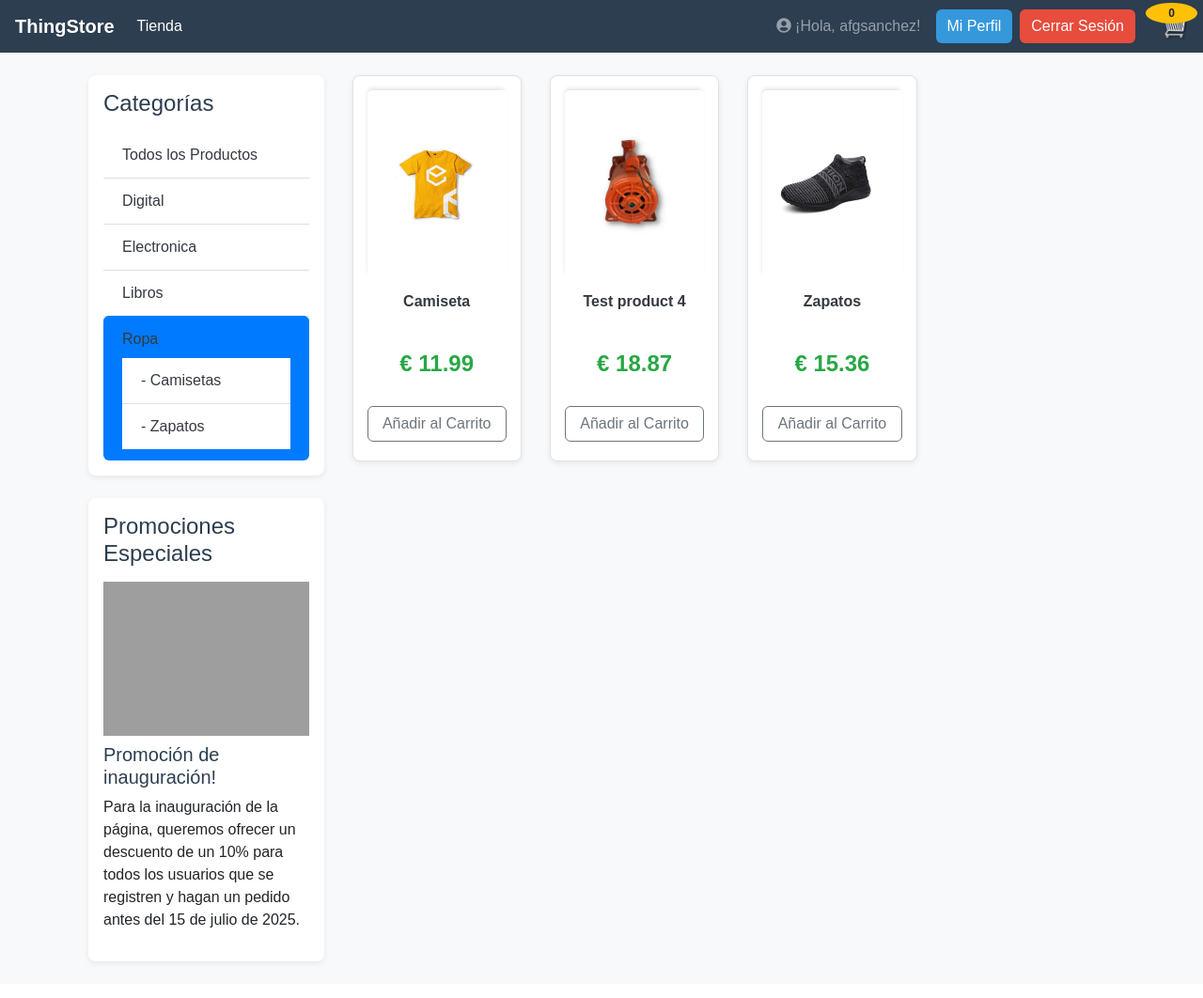
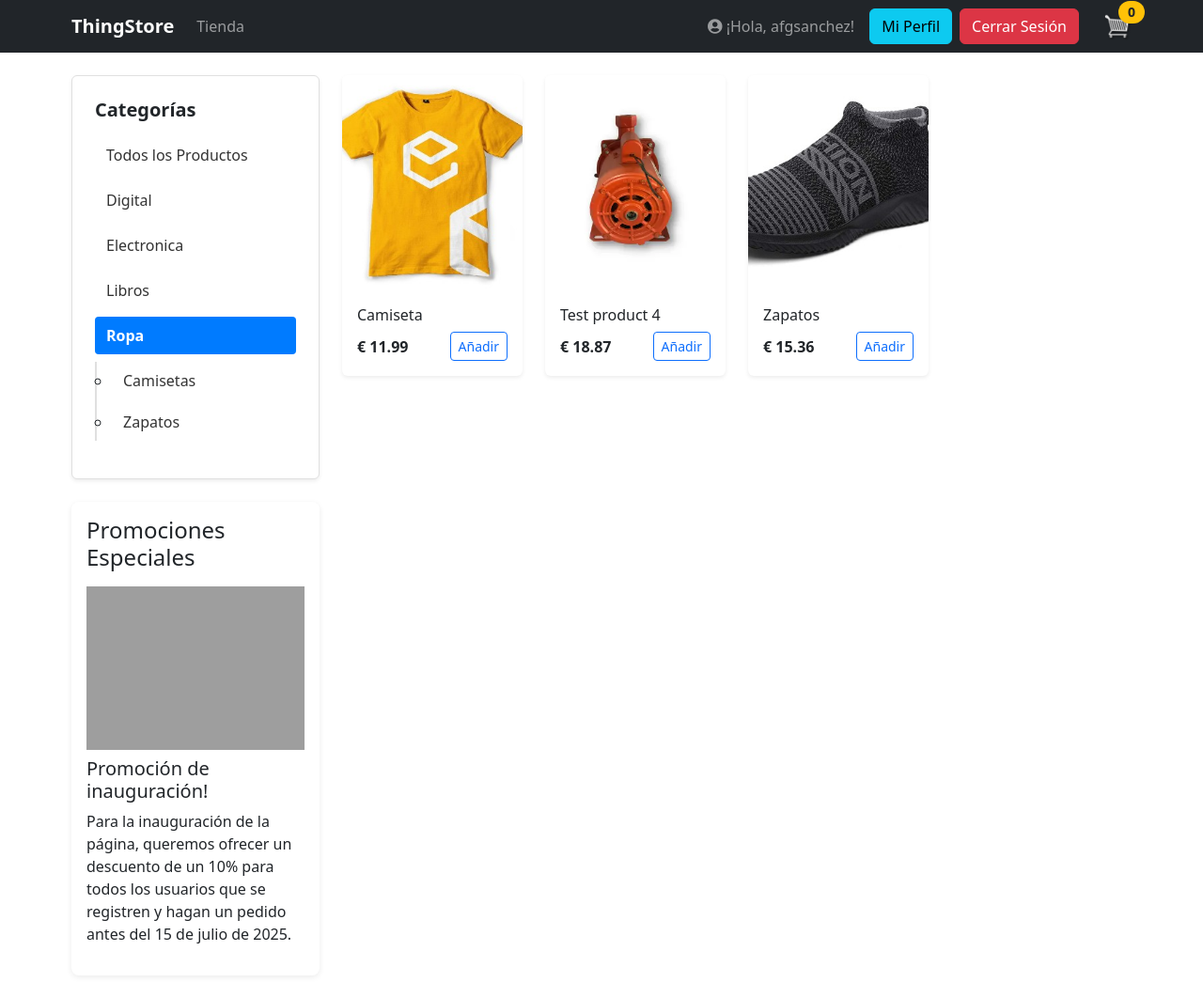
Before and after one commit to afgsanchez/django_ecommerce, a Django app: a page that uses ecommerce/store/templates/store/main.html in a window 1280 px wide. Shown: the whole page at 94% size. Before the commit the page ends 1027 px from the top, so only its background shows below. Run offline with Django 5.2, Linux system fonts and the light colour scheme; a user stored in the database is signed in; data comes from the database, SQL or seed files in the repository; both versions use the stored data as it was after the commit; some libraries are stand-ins or nearby versions; grey boxes are pictures that could not be loaded.

Commit message:
updates frontend

```diff
--- a/ecommerce/static/css/main.css
+++ b/ecommerce/static/css/main.css
@@ -1,4 +1,9 @@
 /* === Global === */
+
+html, body {
+  overflow-x: hidden;
+}
+
 body {
   font-family: sans-serif;
   background-color: #f8f9fa;
@@ -9,7 +14,20 @@ h1, h2, h3, h4, h5, h6 {
   color: #2c3e50;
 }
 
+.navbar {
+  flex-wrap: wrap;
+}
+
+.navbar-brand {
+  font-weight: 700;
+}
+
+.bg-dark {
+  background-color: #2c3e50 !important;
+}
+
 /* === Contenedores === */
+
 .container {
   max-width: 90% !important;
   padding-left: 30px;
@@ -25,6 +43,54 @@ h1, h2, h3, h4, h5, h6 {
 }
 
 /* === Productos === */
+
+.product-card {
+  border-radius: 0.75rem;
+  transition: transform 0.3s ease, box-shadow 0.3s ease;
+}
+
+.product-card:hover {
+  transform: translateY(-5px);
+  box-shadow: 0 8px 18px rgba(0, 0, 0, 0.15);
+}
+
+.product-image {
+  object-fit: cover;
+  height: 230px;
+  border-top-left-radius: 0.75rem;
+  border-top-right-radius: 0.75rem;
+  transition: transform 0.3s ease;
+}
+
+.product-card:hover .product-image {
+  transform: scale(1.03);
+}
+
+.product-detail-img {
+  object-fit: contain;
+  max-height: 400px;
+  width: 100%;
+  border-radius: 0.5rem;
+  max-width: 100%;
+  height: auto;
+  display: block;
+}
+
+.thumbnail-img {
+  cursor: pointer;
+  max-height: 80px;
+  object-fit: cover;
+  border-radius: 0.25rem;
+  transition: transform 0.2s ease-in-out;
+}
+
+.thumbnail-img:hover,
+.thumbnail-img:focus {
+  border: 2px solid #0d6efd;
+  outline: none;
+  transform: scale(1.05);
+}
+
 .thumbnail {
   width: 100%;
   height: 200px;
@@ -184,56 +297,19 @@ h1, h2, h3, h4, h5, h6 {
   padding: 5px;
 }
 
-.cart-row {
-    display: flex;
-    align-items: flex-stretch;
-    padding-bottom: 10px;
-    margin-bottom: 10px;
-    border-bottom: 1px solid #ececec;
-}
-
-.quantity {
-    display: inline-block;
-    font-weight: 700;
-    padding-right: 10px;
-}
-
-.chg-quantity {
-    width: 12px;
-    cursor: pointer;
-    display: block;
-    margin-top: 5px;
-    transition: .1s;
-}
-
-.chg-quantity:hover {
-    opacity: .6;
-}
-
-.hidden {
-    display: none !important;
-}
-
 /* Espaciado vertical en columnas */
-.col-lg-4, .col-lg-6, .col-lg-8, .col-lg-12 {
+.col-lg-4,
+.col-lg-6,
+.col-lg-8,
+.col-lg-12 {
   margin-top: 10px;
 }
 
-/* Navbar */
-.navbar-brand {
-    font-weight: 700;
-}
+/* === Carrusel Bootstrap 4 control === */
 
-.bg-dark {
-    background-color: #2c3e50 !important;
-}
-
-
-
-/* Estilos para los botones de control del carrusel de Bootstrap 4 */
 .carousel-control-prev,
 .carousel-control-next {
-    width: 5% !important; /* Ajusta el ancho */
+  width: 5% !important;
 }
 
 .carousel-control-prev-icon,
@@ -241,26 +317,57 @@ h1, h2, h3, h4, h5, h6 {
   width: 2rem !important;
   height: 2rem !important;
   background-size: 100%, 100% !important;
-    /* --- ¡NUEVO: Añade una sombra para que sean visibles! --- */
-    filter: drop-shadow(0px 0px 4px rgba(0, 0, 0, 0.7)); /* Sombra negra sutil */
-    /* También puedes probar con una sombra más fuerte si lo necesitas: */
-    /* filter: drop-shadow(0px 0px 6px rgba(0, 0, 0, 0.9)) drop-shadow(0px 0px 2px rgba(255, 255, 255, 0.5)); */
-    /* ---------------------------------------------------- */
+  filter: drop-shadow(0px 2px 8px rgba(0, 0, 0, 0.95))
+    drop-shadow(0px 1px 4px rgba(0, 0, 0, 0.7));
 }
 
-/* Estilos para las miniaturas interactivas */
-.thumbnail-img {
-    cursor: pointer;
-    transition: transform 0.2s ease-in-out;
+/* === Category Menu === */
+
+.category-menu {
+  background-color: #ffffff;
+  border: 1px solid #e0e0e0;
+  border-radius: 8px;
 }
 
-.thumbnail-img:hover {
-    transform: scale(1.05);
+.category-menu h4 {
+  font-size: 1.25rem;
+  color: #333;
 }
 
-/* Asegura que la imagen del detalle ocupe el espacio sin desbordar */
-.product-detail-img {
-    max-width: 100%;
-    height: auto;
+.category-link,
+.subcategory-link {
   display: block;
+  padding: 8px 12px;
+  border-radius: 4px;
+  text-decoration: none;
+  color: #333;
+  font-weight: 500;
+  transition: background-color 0.2s ease;
 }
+
+.category-link:hover,
+.subcategory-link:hover {
+  background-color: #f8f9fa;
+  color: #000;
+}
+
+.category-link.active,
+.subcategory-link.active {
+  background-color: #007bff;
+  color: #fff;
+  font-weight: 600;
+}
+
+.subcategory-list {
+  border-left: 2px solid #e0e0e0;
+  padding-left: 10px;
+  margin-top: 0.5rem;
+}
+
+/* === Responsive === */
+
+@media (max-width: 768px) {
+  .category-menu {
+    padding: 1rem;
+  }
+}
--- a/ecommerce/store/templates/store/main.html
+++ b/ecommerce/store/templates/store/main.html
@@ -7,8 +7,6 @@
     <meta name="viewport" content="width=device-width, initial-scale=1, maximum-scale=1, minimum-scale=1" />
 
     {# Bootstrap CSS (mantener para componentes existentes) #}
-    {# CUIDADO: HE ELIMINADO LA 'x' DE 'xintegrity' QUE IMPEDÍA LA CARGA DE LOS SCRIPTS #}
-    <link rel="stylesheet" href="https://stackpath.bootstrapcdn.com/bootstrap/4.4.1/css/bootstrap.min.css" integrity="sha384-Vkoo8x4CGsO3+Hhxv8T/Q5PaXtkKtu6ug5TOeNV6gBiFeWPGFN9MuhOf23Q9Ifjh" crossorigin="anonymous">
 
     <link href="https://fonts.googleapis.com/css2?family=Roboto+Mono&display=swap" rel="stylesheet">
 
@@ -21,6 +19,7 @@
     <link rel="stylesheet" href="https://cdnjs.cloudflare.com/ajax/libs/font-awesome/5.15.4/css/all.min.css" crossorigin="anonymous" />
     <link href="https://fonts.googleapis.com/css2?family=Playfair+Display&display=swap" rel="stylesheet">
 
+    <link href="https://cdn.jsdelivr.net/npm/bootstrap@5.3.3/dist/css/bootstrap.min.css" rel="stylesheet">
 
     <script type="text/javascript">
        var user = '{{request.user}}'
@@ -66,37 +65,43 @@
 <body>
 
     <nav class="navbar navbar-expand-lg navbar-dark bg-dark">
+      <div class="container">
         <a class="navbar-brand" href="{% url 'home' %}">ThingStore</a>
-      <button class="navbar-toggler" type="button" data-toggle="collapse" data-target="#navbarSupportedContent" aria-controls="navbarSupportedContent" aria-expanded="false" aria-label="Toggle navigation">
+        <button class="navbar-toggler" type="button" data-bs-toggle="collapse" data-bs-target="#navbarContent"
+          aria-controls="navbarContent" aria-expanded="false" aria-label="Toggle navigation">
           <span class="navbar-toggler-icon"></span>
         </button>
 
-      <div class="collapse navbar-collapse" id="navbarSupportedContent">
-        <ul class="navbar-nav mr-auto">
+        <div class="collapse navbar-collapse" id="navbarContent">
+          <ul class="navbar-nav me-auto mb-2 mb-lg-0">
             <li class="nav-item {% if not selected_category_obj and not selected_subcategory_obj %}active{% endif %}">
-            <a class="nav-link" href="{% url 'store' %}">Tienda <span class="sr-only">(current)</span></a>
+              <a class="nav-link" href="{% url 'store' %}">Tienda</a>
             </li>
           </ul>
-          <div class="form-inline my-2 my-lg-0">
+          <div class="d-flex align-items-center">
             {% if not user.is_authenticated %}
-                <a href="{% url 'login' %}" class="btn btn-warning">Login</a>
+              <a href="{% url 'login' %}" class="btn btn-warning me-2">Login</a>
             {% else %}
-                <span class="navbar-text mr-3">
+              <span class="navbar-text me-3">
                 <i class="fas fa-user-circle"></i> ¡Hola, {{ user.username }}!
               </span>
-                <a href="{% url 'profile' %}" class="btn btn-info mr-2">Mi Perfil</a>
-                <form action="{% url 'logout' %}" method="post" style="display: inline;">
+              <a href="{% url 'profile' %}" class="btn btn-info me-2">Mi Perfil</a>
+              <form action="{% url 'logout' %}" method="post" class="me-3 d-inline">
                 {% csrf_token %}
-                  <button type="submit" class="btn btn-danger mr-3">Cerrar Sesión</button>
+                <button type="submit" class="btn btn-danger">Cerrar Sesión</button>
               </form>
             {% endif %}
             <a href="{% url 'cart' %}" class="position-relative">
-                  <img  id="cart-icon" src="{% static 'images/cart.png' %}">
-                  <p id="cart-total" class="position-absolute badge badge-warning rounded-circle" style="top: -10px; right: -10px; padding: .4em .6em; font-size: 75%;">{{cartItems}}</p>
+              <img id="cart-icon" src="{% static 'images/cart.png' %}" alt="Carrito">
+              <span id="cart-total" class="position-absolute top-0 start-100 translate-middle badge rounded-pill bg-warning text-dark">
+                {{ cartItems }}
+              </span>
             </a>
           </div>
         </div>
+      </div>
     </nav>
+
 
      <div class="container">
             <br>
@@ -104,16 +109,14 @@
             {% endblock content %}
      </div>
 
-    {# Bootstrap JS - CUIDADO: HE ELIMINADO LA 'x' DE 'xintegrity' #}
-    <script src="https://code.jquery.com/jquery-3.4.1.slim.min.js" integrity="sha384-J6qa4849blE2+poT4WnyKhv5vZF5SrPo0iEjwBvKU7imGFAV0wwj1yYfoRSJoZ+n" crossorigin="anonymous"></script>
-    <script src="https://cdn.jsdelivr.net/npm/popper.js@1.16.0/dist/umd/popper.min.js" integrity="sha384-Q6E9RHvbIyZFJoft+2mJbHaEWldlvI9IOYy5n3zV9zzTtmI3UksdQRVvoxMfooAo" crossorigin="anonymous"></script>
-    <script src="https://stackpath.bootstrapcdn.com/bootstrap/4.4.1/js/bootstrap.min.js" integrity="sha384-wfSDF2E50Y2D1uUdj0O3uMBJnjuUD4Ih7YwaYd1iqfktj0Uod8GCExl3Og8ifwB6" crossorigin="anonymous"></script>
+
 
     {# Tu archivo cart.js #}
     <script type="text/javascript" src="{% static 'js/cart.js' %}"></script>
 
     {# Nuevo bloque para JavaScript adicional, necesario para el carrusel de Bootstrap 4 #}
     {% block extra_js %}{% endblock extra_js %}
+    <script src="https://cdn.jsdelivr.net/npm/bootstrap@5.3.3/dist/js/bootstrap.bundle.min.js"></script>
 
 </body>
 </html>
--- a/ecommerce/store/templates/store/store.html
+++ b/ecommerce/store/templates/store/store.html
@@ -5,27 +5,39 @@
     <div class="row">
         {# Barra lateral para categorías y subcategorías #}
         <div class="col-lg-3 col-md-4">
-            <div class="box-element p-3 mb-4">
-                <h4 class="mb-3">Categorías</h4>
-                <ul class="list-group list-group-flush">
-                    {# Enlace para ver todos los productos #}
-                    <li class="list-group-item {% if not selected_category %}active{% endif %}">
-                        <a href="{% url 'store' %}" class="text-decoration-none text-dark">
+            <!-- Menú lateral colapsable -->
+            <div class="category-menu shadow-sm rounded p-4 mb-4 bg-white">
+              <div class="d-flex justify-content-between align-items-center mb-3">
+                <h4 class="text-dark fw-bold mb-0">Categorías</h4>
+                <button class="btn btn-sm btn-outline-secondary d-md-none" type="button" data-bs-toggle="collapse" data-bs-target="#categoryCollapse" aria-expanded="false" aria-controls="categoryCollapse">
+                  Mostrar
+                </button>
+              </div>
+
+              <div class="collapse d-md-block" id="categoryCollapse">
+                <ul class="list-unstyled">
+                  <!-- Todos los productos -->
+                  <li class="mb-2">
+                    <a href="{% url 'store' %}"
+                       class="category-link {% if not selected_category %}active{% endif %}">
                       Todos los Productos
                     </a>
                   </li>
+
                   {% for cat in categories %}
-                        <li class="list-group-item {% if selected_category and selected_category.slug == cat.slug %}active{% endif %}">
-                            <a href="{% url 'products_by_category' cat.slug %}" class="text-decoration-none text-dark">
+                    <li class="mb-2">
+                      <a href="{% url 'products_by_category' cat.slug %}"
+                         class="category-link {% if selected_category and selected_category.slug == cat.slug %}active{% endif %}">
                         {{ cat.name }}
                       </a>
-                            {# Mostrar subcategorías si esta categoría está seleccionada o si hay subcategorías globales (opcional) #}
+
                       {% if selected_category and selected_category.slug == cat.slug and subcategories %}
-                                <ul class="list-group list-group-flush mt-2">
+                        <ul class="subcategory-list mt-2 ps-3">
                           {% for subcat in subcategories %}
-                                        <li class="list-group-item list-group-item-action {% if selected_subcategory and selected_subcategory.slug == subcat.slug %}active{% endif %}">
-                                            <a href="{% url 'products_by_subcategory' cat.slug subcat.slug %}" class="text-decoration-none text-dark">
-                                                - {{ subcat.name }}
+                            <li class="mb-1">
+                              <a href="{% url 'products_by_subcategory' cat.slug subcat.slug %}"
+                                 class="subcategory-link {% if selected_subcategory and selected_subcategory.slug == subcat.slug %}active{% endif %}">
+                                {{ subcat.name }}
                               </a>
                             </li>
                           {% endfor %}
@@ -35,6 +47,9 @@
                   {% endfor %}
                 </ul>
               </div>
+            </div>
+
+
 
             {# --- NUEVA SECCIÓN DE PROMOCIONES --- #}
             {% if promotions %}
@@ -65,17 +80,22 @@
             <div class="row">
                 {% for product in products %}
                   <div class="col-lg-3 col-md-6 col-sm-6 mb-4">
-                        <div class="box-element product-item">
-                            {# Enlaza la imagen a la página de detalle del producto #}
+                    <div class="card h-100 shadow-sm border-0 product-card">
                       <a href="{% url 'product_detail' product.slug %}">
-                                <img class="thumbnail" src="{{ product.imageURL }}">
+                        <img src="{{ product.imageURL }}" class="card-img-top product-image" alt="{{ product.name }}">
                       </a>
-                            <div class="product-info">
-                                {# Enlaza el nombre del producto a la página de detalle #}
-                                <h6><strong><a href="{% url 'product_detail' product.slug %}" class="text-dark">{{ product.name }}</a></strong></h6>
-                                <hr>
-                                <h4 style="display: inline-block; float: right"><strong>€ {{ product.price|floatformat:2 }}</strong></h4>
-                                <button data-product="{{ product.id }}" data-action="add" class="btn btn-outline-secondary add-btn update-cart">Añadir al Carrito</button>
+                      <div class="card-body d-flex flex-column">
+                        <h6 class="card-title mb-2">
+                          <a href="{% url 'product_detail' product.slug %}" class="text-decoration-none text-dark">
+                            {{ product.name }}
+                          </a>
+                        </h6>
+                        <div class="d-flex justify-content-between align-items-center mt-auto">
+                          <span class="fw-bold text-dark">€ {{ product.price|floatformat:2 }}</span>
+                          <button data-product="{{ product.id }}" data-action="add" class="btn btn-sm btn-outline-primary update-cart">
+                            Añadir
+                          </button>
+                        </div>
                       </div>
                     </div>
                   </div>
@@ -85,6 +105,7 @@
                     <a href="{% url 'store' %}" class="btn btn-primary mt-3">Ver todos los productos</a>
                   </div>
                 {% endfor %}
+
             </div>
         </div>
     </div>
--- a/ecommerce/store/views.py
+++ b/ecommerce/store/views.py
@@ -479,32 +479,32 @@ def contact_view(request):
 
 
 def product_detail(request, product_slug):
-    data = cartData(request)  # Asumo que cartData() es una función de utilidad global o importada
+    data = cartData(request)  # Función que asumo tienes para el carrito
     cartItems = data['cartItems']
 
-    # Obtener el producto usando el slug. Si no se encuentra, devolver 404.
+    # Obtener el producto o 404
     product = get_object_or_404(Product, slug=product_slug)
 
-    # Obtener las imágenes adicionales relacionadas con este producto
-    # Django automáticamente crea un manager para related_name='additional_images'
+    # Imágenes principales y adicionales
     additional_images = product.additional_images.all().order_by('order')
-
-    # Si hay una imagen principal, la incluimos en la lista para mostrarla primero
     all_product_images = []
     if product.image:
         all_product_images.append(product.image)
+    for img_obj in additional_images:
+        all_product_images.append(img_obj.image)
 
-    # Añadimos las imágenes adicionales
-    for img_obj in additional_images:
-        all_product_images.append(img_obj.image)  # Accedemos al campo ImageField
-
-    # Puedes añadir lógica para "productos relacionados" aquí si lo deseas
-    # related_products = Product.objects.filter(subcategory=product.subcategory).exclude(id=product.id)[:4]
+    # Productos relacionados: por subcategoría o categoría, excluyendo el producto actual
+    if product.subcategory:
+        related_products = Product.objects.filter(subcategory=product.subcategory).exclude(id=product.id)[:4]
+    elif product.category:
+        related_products = Product.objects.filter(category=product.category).exclude(id=product.id)[:4]
+    else:
+        related_products = Product.objects.none()  # Si no hay categoría ni subcategoría
 
     context = {
         'product': product,
         'cartItems': cartItems,
-        'all_product_images': all_product_images,  # Pasamos todas las URLs de imagen
-        # 'related_products': related_products, # Si implementas productos relacionados
+        'all_product_images': all_product_images,
+        'related_products': related_products,
     }
     return render(request, 'store/product_detail.html', context)
```
Also changed, not shown: other parts of ecommerce/static/css/main.css (+53 -6 lines), ecommerce/store/templates/store/cart.html (+19 -18 lines), ecommerce/store/templates/store/checkout.html (+63 -57 lines), ecommerce/store/templates/store/product_detail.html (+37 -32 lines), ecommerce/db.sqlite3. Lines whose indentation alone changed are shown as unchanged.
